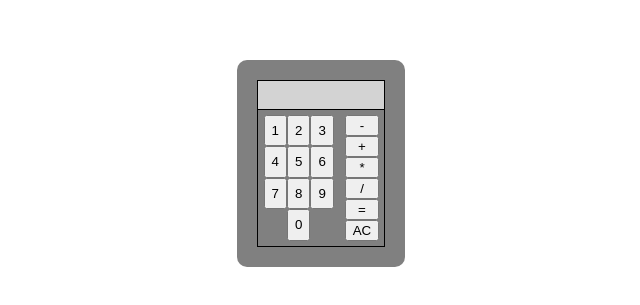
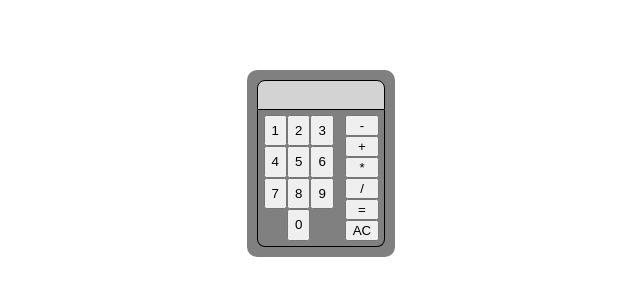
Before and after one commit to TwoStarLightMints/odin-calculator, a plain HTML site: page index.html in a window 1280 px wide. Shown: the part 237-542 px from the top of the page, without its empty margins (319-959 px from the left). Drawn offline with Linux system fonts and the light colour scheme.

Commit message:
Round out edges and decrease container padding

```diff
--- a/index.css
+++ b/index.css
@@ -20,7 +20,7 @@ body {
 .calculator {
   width: fit-content;
 
-  padding: 20px;
+  padding: 10px;
   background-color: gray;
   border: 0px solid gray;
   border-radius: 10px;
@@ -32,6 +32,8 @@ body {
   border-right: 1px solid black;
   border-bottom: 1px solid black;
   padding: 5px;
+  border-end-end-radius: 8px;
+  border-end-start-radius: 8px;
 }
 
 .numbers {
@@ -47,4 +49,6 @@ body {
   background-color: lightgray;
   padding: 5px 5px 5px 7px;
   height: 18px;
+  border-start-start-radius: 8px;
+  border-start-end-radius: 8px;
 }
```
